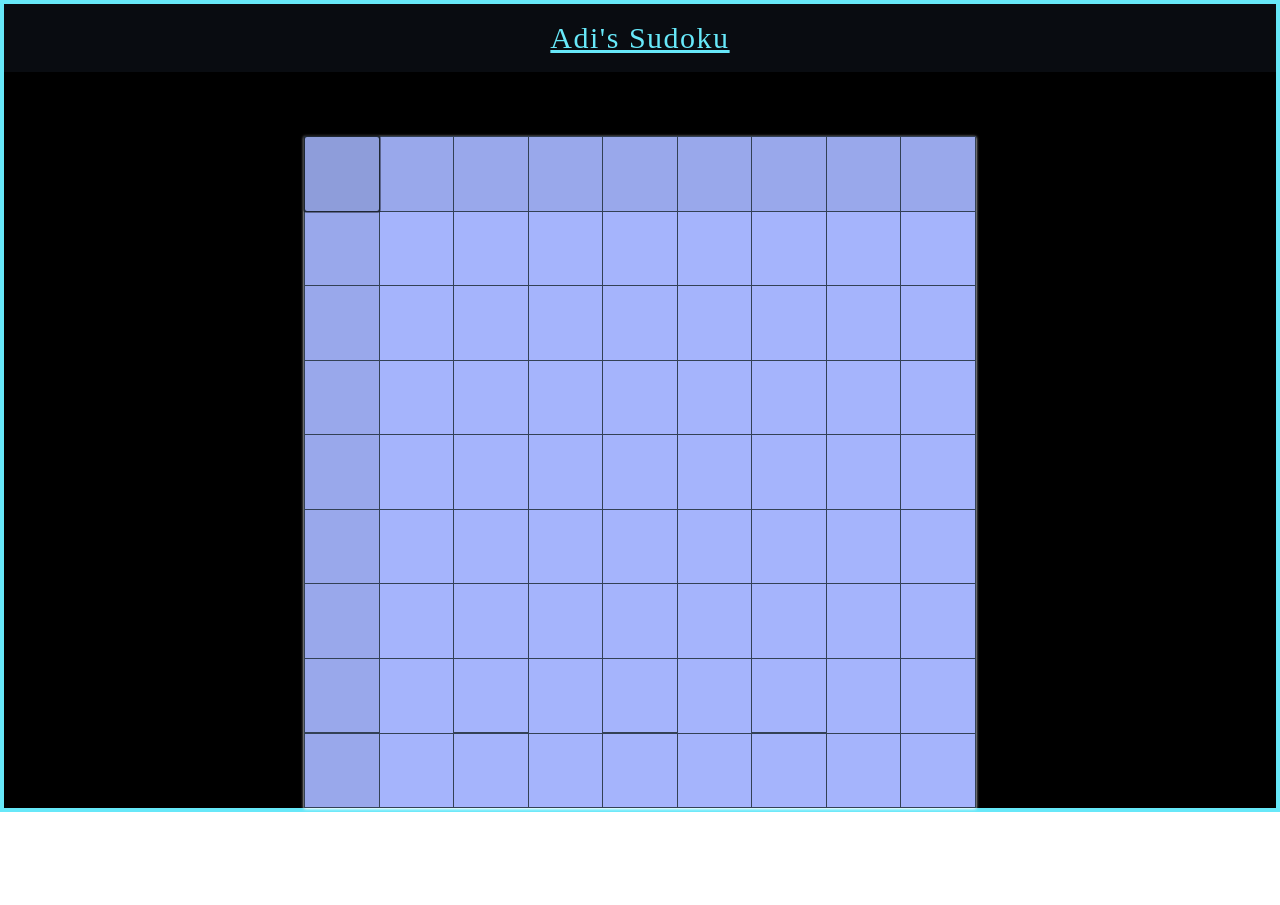
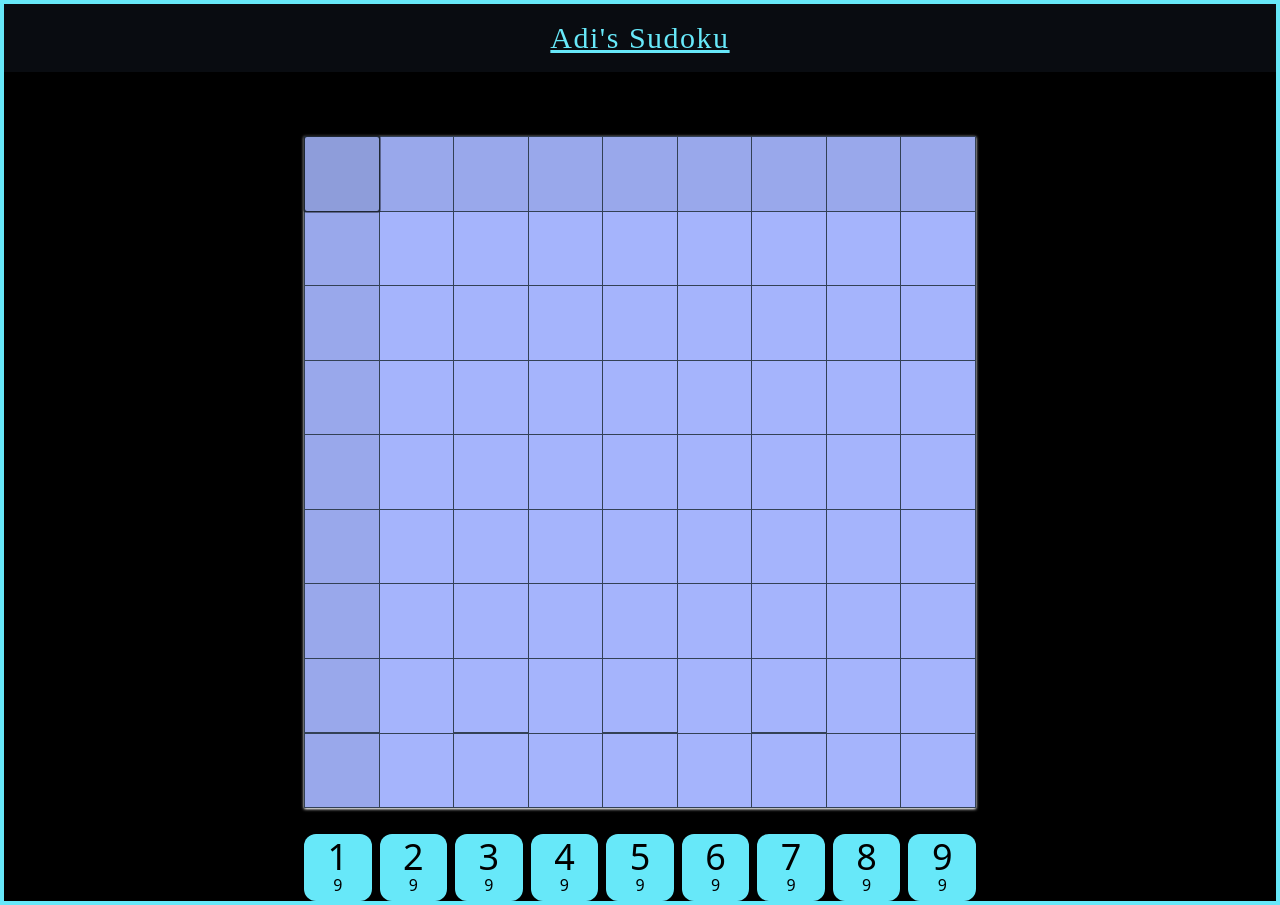
Before and after one commit to AdithyanA2005/Adis_Sudoku, a React (Vite) app: page /new-game in a window 1280 px wide. Before the commit the page ends 812 px from the top, so only its background shows below. Built offline with nearby package versions, Linux system fonts and the light colour scheme; no server answers; a web font is replaced by a local one.

Commit message:
FillBtn added to game page

```diff
--- /dev/null
+++ b/src/components/GamePage/FillBtn.jsx
@@ -0,0 +1,27 @@
+import React, { useContext } from "react";
+import PropTypes from "prop-types";
+import ColorContext from "../../context/color/ColorContext";
+
+export default function FillBtn({ value, count }) {
+  const { primaryColor } = useContext(ColorContext);
+
+  return (
+    <div
+      style={{ backgroundColor: primaryColor }}
+      className="aspect-square rounded-xl flex flex-col items-center justify-center"
+    >
+      <h2 className="text-2xl sm:text-3xl md:text-4xl" >
+        {value}
+      </h2>
+
+      <h3 className="text-md -mt-1.5 sm:-mt-1 font-medium">
+        {count}
+      </h3>
+    </div>
+  )
+}
+
+FillBtn.propTypes = {
+  value: PropTypes.number.isRequired,
+  count: PropTypes.number.isRequired,
+}
--- a/src/components/GamePage/index.jsx
+++ b/src/components/GamePage/index.jsx
@@ -1,10 +1,11 @@
 import React, { useContext, useEffect, useRef } from "react";
 import BoardCell from "./BoardCell";
+import FillBtn from "./FillBtn";
 import BoardContext from "../../context/board/BoardContext";
 
 export default function GamePage() {
   const tableRef = useRef(null);
-  const { board } = useContext(BoardContext);
+  const { board, fillBtnsCount } = useContext(BoardContext);
   const { focusedCell, setFocusedCell } = useContext(BoardContext);
 
   // To use arrows to shift between different cells
@@ -37,6 +38,12 @@ export default function GamePage() {
           ))
         })}
       </div>
+
+      <div className="w-full max-w-2xl mx-auto grid grid-cols-9 gap-1 md:gap-2 mt-[2vw]">
+        {[1, 2, 3, 4, 5, 6, 7, 8, 9].map((number, index) => (
+          <FillBtn key={index} value={number} count={fillBtnsCount[index]} />
+        ))}
+      </div>
     </section>
   )
 }
```
